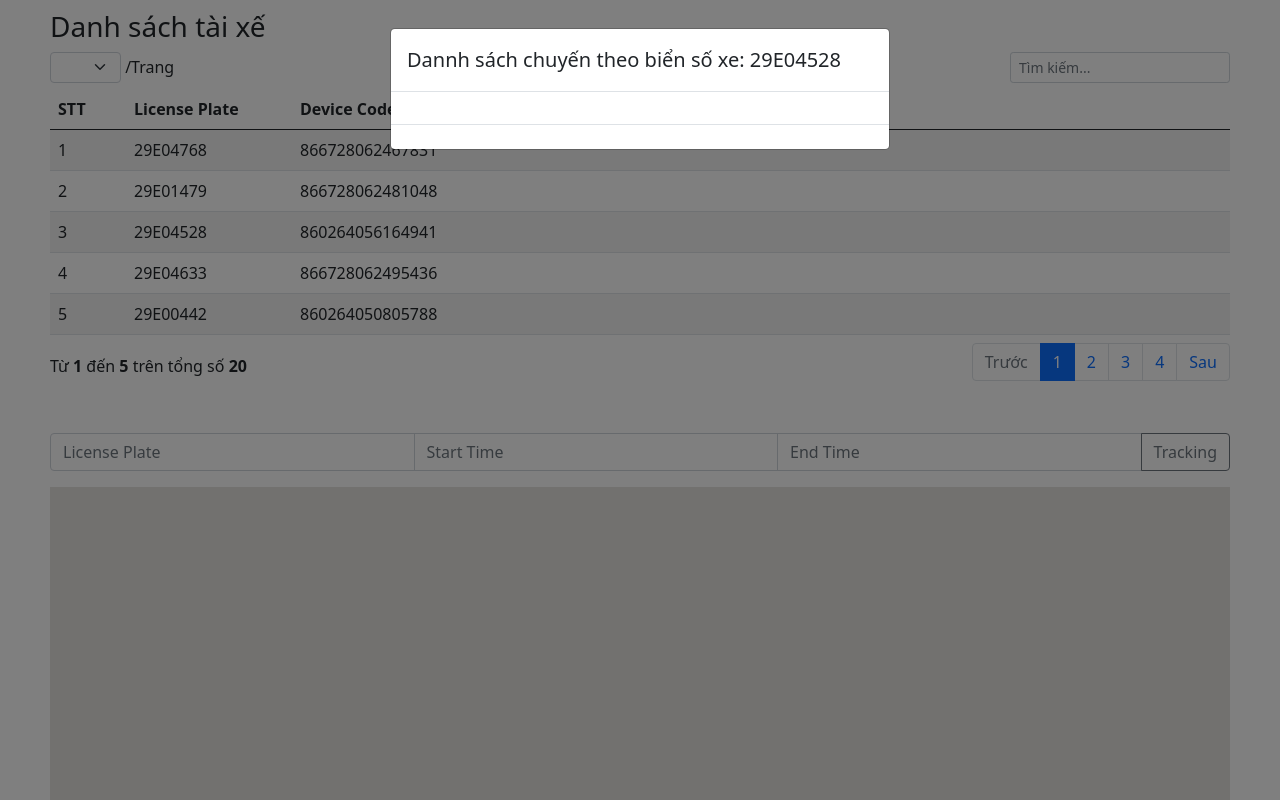
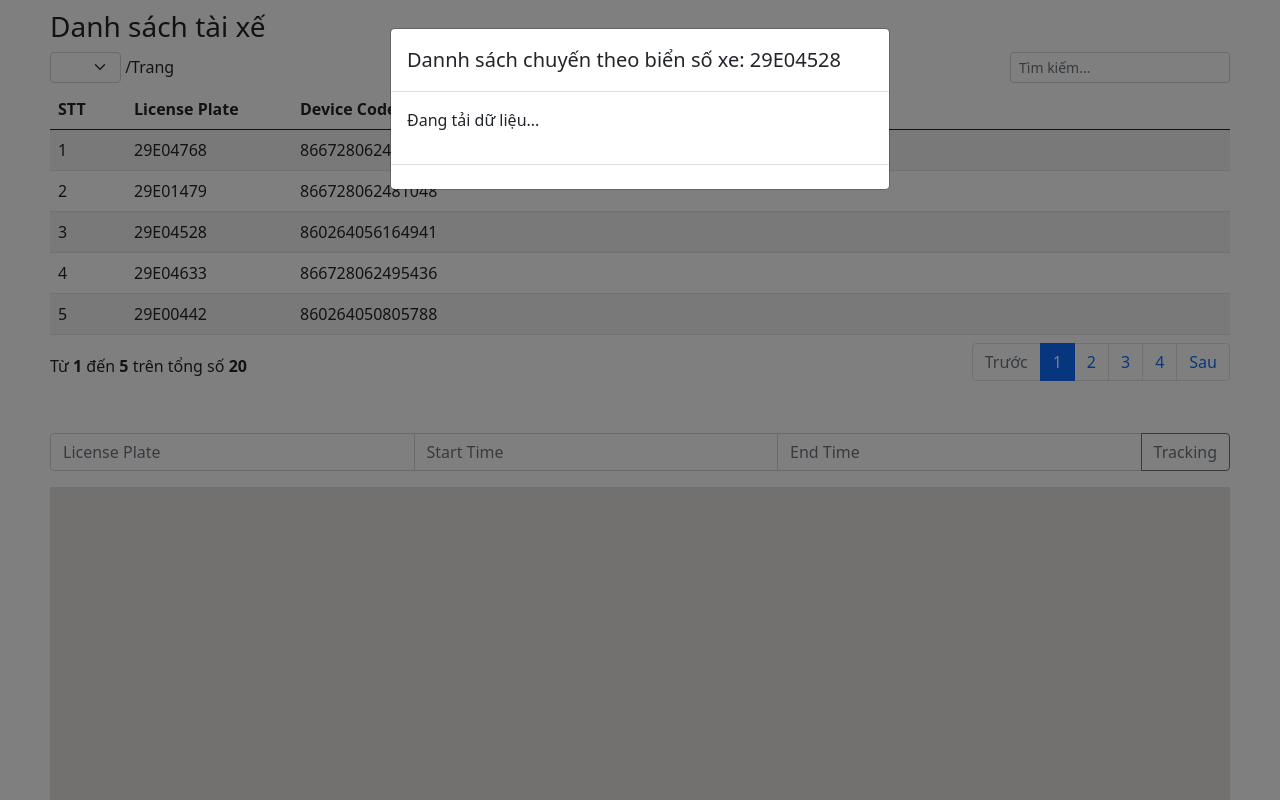
Before and after one commit to npv0710/gps-tracking, a plain HTML site: page index.html in a window 1280 px wide. Both pictures are taken after a click on the element 640 px from the left and 232 px from the top of the page. Shown: the top 800 px of the page. Drawn offline with nearby package versions, Linux system fonts and the light colour scheme; some packages are replaced by stand-ins of ours; no server answers; a script that the page names is missing.

Commit message:
check git log

```diff
--- a/index.html
+++ b/index.html
@@ -99,7 +99,9 @@
                 <div class="modal-header">
                     <h5 class="modal-title" id="title_list_trips">Dannh sách chuyến theo biển số xe</h5>
                 </div>
-                <div class="modal-body"></div>
+                <div class="modal-body">
+                    <p>Đang tải dữ liệu...</p>
+                </div>
                 <div class="modal-footer"></div>
             </div>
         </div>
```
